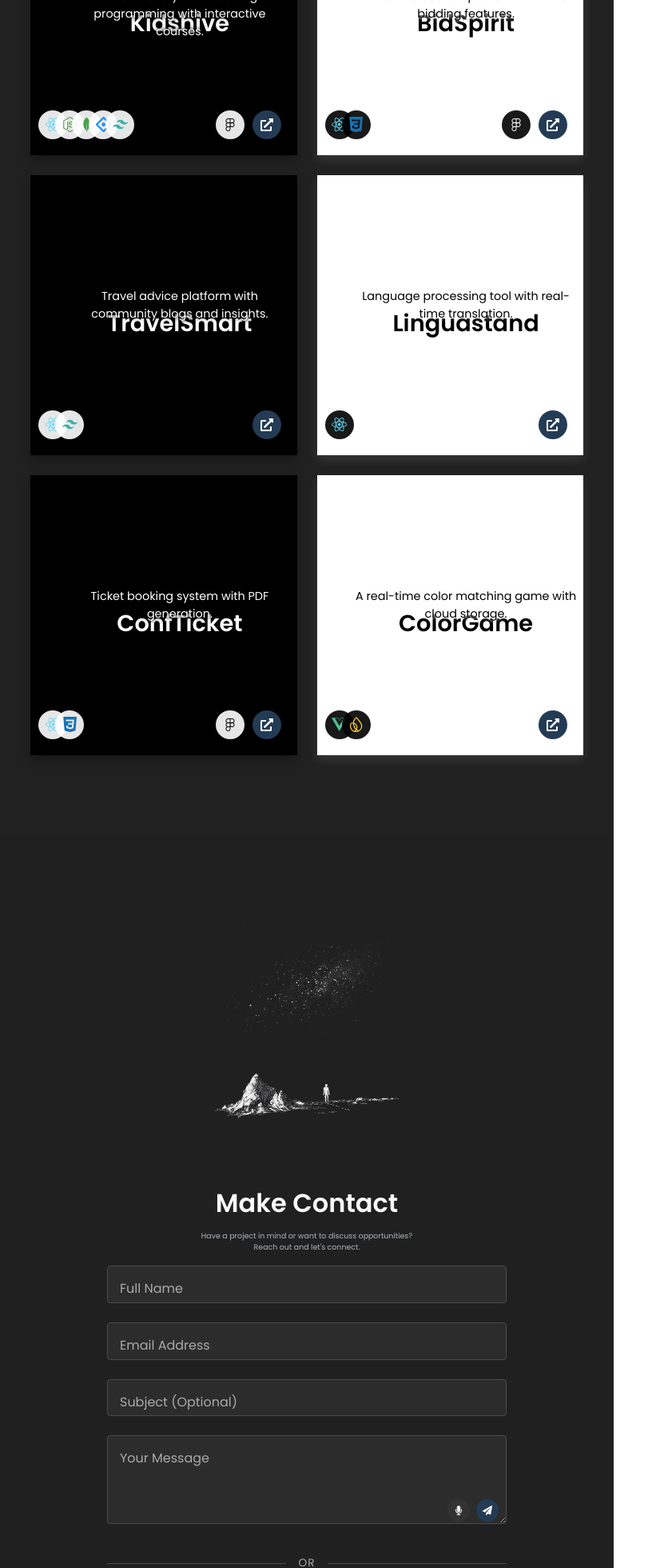
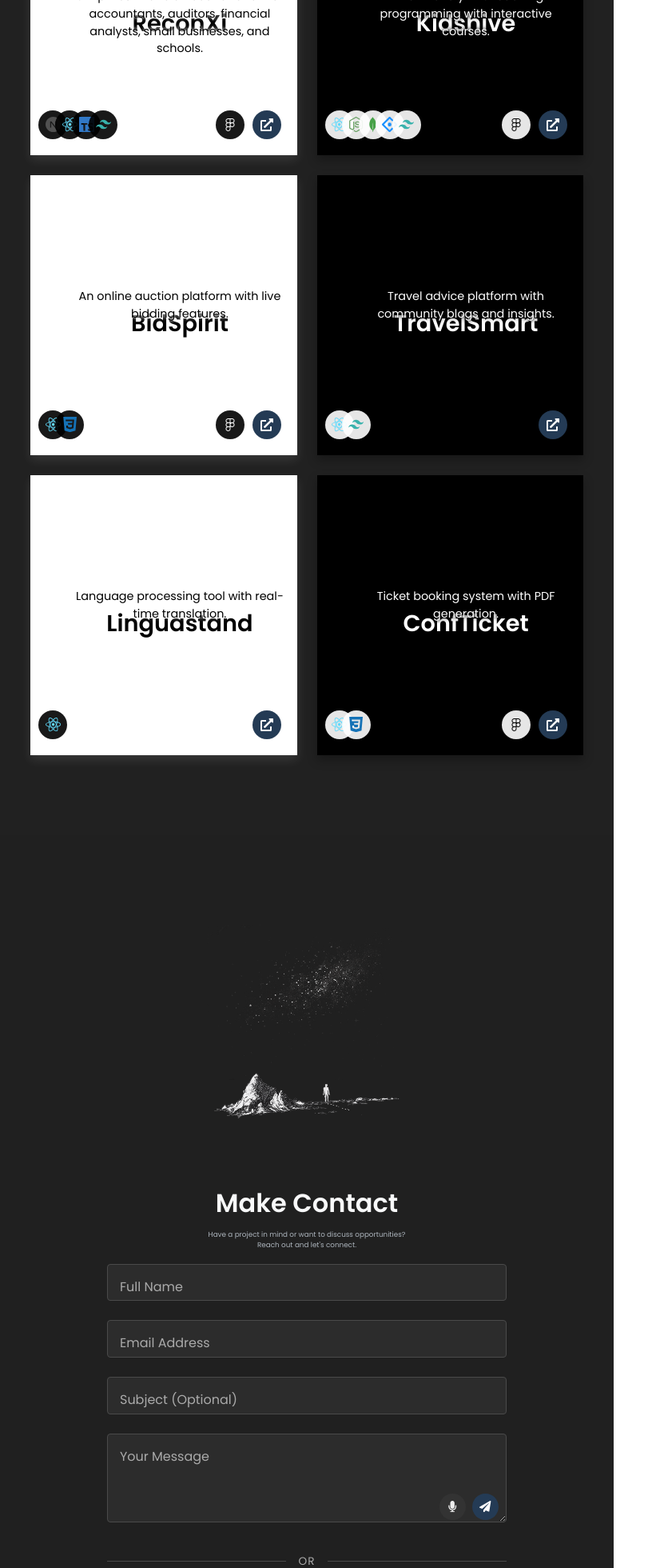
Before and after one commit to eniolatalabi/talabi-portfolio, a React (Create React App) app: page / in a window 768 px wide. Shown: the part 2620-4580 px from the top of the page at 80% size, 816 px wide, since content can reach past the window. Built offline with nearby package versions, Linux system fonts and the light colour scheme.

Commit message:
Alignment fix

```diff
--- a/src/Components/Contact.css
+++ b/src/Components/Contact.css
@@ -369,7 +369,7 @@
   }
 
   .section-subtitle {
-    font-size: 0.59rem;
+    font-size: 0.55rem;
     padding: 0 1rem;
   }
 
@@ -387,13 +387,13 @@
   }
 
   .control-btn {
-    width: 28px;
-    height: 28px;
-    font-size: 0.75rem;
+    width: 33px;
+    height: 33px;
+    font-size: 0.9rem;
   }
 }
 
-/* Nest Hub / Nest Hub Max Fixes */
+
 @media (min-width: 769px) and (max-width: 1280px) {
   .contact-section {
     width: 100%;
--- a/src/Components/Footer.css
+++ b/src/Components/Footer.css
@@ -1,8 +1,11 @@
 .footer-section {
+    padding: 3rem 3.5rem;
     width: 100%;
-    padding: 2rem 1.5rem;
-    font-family: "Poppins", sans-serif;
+    max-width: 1200px;
+    margin: 0 auto;
+    box-sizing: border-box;
     transition: background 0.3s ease-in-out, color 0.3s ease-in-out;
+
   }
 
   .footer-section.day {
@@ -79,11 +82,17 @@
 
   /* Responsive Design */
   @media (min-width: 768px) {
+
     .footer-content {
       flex-direction: row;
       justify-content: space-between;
       align-items: flex-start;
       text-align: left;
+      padding: 3rem 1.5rem;
+      width: 100%;
+      max-width: 1200px;
+      margin: 0 auto;
+      box-sizing: border-box;
     }
     .footer-copy {
       text-align: start;
--- a/src/Components/Projects.css
+++ b/src/Components/Projects.css
@@ -212,7 +212,6 @@
   background: rgba(0, 0, 0, 0.9);
 }
 
-
 .react-icon { color: #61DAFB !important; }
 .node-icon { color: #68A063 !important; }
 .mongo-icon { color: #47A248 !important; }
@@ -221,11 +220,12 @@
 .css-icon { color: #1572B6 !important; }
 .vue-icon { color: #4FC08D !important; }
 .firebase-icon { color: #FFCA28 !important; }
+.next-icon { color: #515151 !important; }
+.typescript-icon { color: #3178C6 !important; }
 
 .tech-icon:hover {
   transform: scale(1.1);
 }
-
 .tech-tooltip {
   position: absolute;
   bottom: 100%;
--- a/src/Components/Projects.js
+++ b/src/Components/Projects.js
@@ -10,6 +10,8 @@ import {
   SiVuedotjs,
   SiFirebase,
   SiCss3,
+  SiNextdotjs,
+  SiTypescript,
 } from "react-icons/si";
 
 const techIcons = {
@@ -21,11 +23,23 @@ const techIcons = {
   CSS: <SiCss3 className="css-icon" />,
   Vue: <SiVuedotjs className="vue-icon" />,
   Firebase: <SiFirebase className="firebase-icon" />,
+  Nextjs: <SiNextdotjs className="next-icon" />,
+  Typescript: <SiTypescript className="typescript-icon" />,
 };
 
 const projects = [
   {
     id: 1,
+    title: "ReconXi",
+    image: "https://images.unsplash.com/photo-1554224155-6726b3ff858f?ixlib=rb-4.0.3&ixid=M3wxMjA3fDB8MHxwaG90by1wYWdlfHx8fGVufDB8fHx8fA%3D%3D&auto=format&fit=crop&w=1000&q=80",
+    stack: ["Nextjs", "React", "Typescript", "Tailwind CSS"],
+    description: "Simplifies financial reconciliation for accountants, auditors, financial analysts, small businesses, and schools.",
+    figmaLink: "https://www.figma.com/design/DIG58StAdLwxcEONbS1JAC/ReconXi?node-id=7540-18644&t=7VWB69LXgzBBq3lr-1",
+    liveLink: "https://reconxi.com/",
+    bgColor: "white"
+  },
+  {
+    id: 2,
     title: "Kidshive",
     image: "https://images.unsplash.com/photo-1635070041078-e363dbe005cb?ixlib=rb-4.0.3&ixid=M3wxMjA3fDB8MHxwaG90by1wYWdlfHx8fGVufDB8fHx8fA%3D%3D&auto=format&fit=crop&w=1000&q=80",
     stack: ["React", "Node.js", "MongoDB", "Ant Design", "Tailwind CSS"],
@@ -35,7 +49,7 @@ const projects = [
     bgColor: "black"
   },
   {
-    id: 2,
+    id: 3,
     title: "BidSpirit",
     image: "https://images.unsplash.com/photo-1607082348824-0a96f2a4b9da?ixlib=rb-4.0.3&ixid=M3wxMjA3fDB8MHxwaG90by1wYWdlfHx8fGVufDB8fHx8fA%3D%3D&auto=format&fit=crop&w=1000&q=80",
     stack: ["React", "CSS"],
@@ -45,7 +59,7 @@ const projects = [
     bgColor: "white"
   },
   {
-    id: 3,
+    id: 4,
     title: "TravelSmart",
     image: "https://images.unsplash.com/photo-1508672019048-805c876b67e2?ixlib=rb-4.0.3&ixid=M3wxMjA3fDB8MHxwaG90by1wYWdlfHx8fGVufDB8fHx8fA%3D%3D&auto=format&fit=crop&w=1000&q=80",
     stack: ["React", "Tailwind CSS"],
@@ -54,7 +68,7 @@ const projects = [
     bgColor: "black"
   },
   {
-    id: 4,
+    id: 5,
     title: "Linguastand",
     image: "https://images.unsplash.com/photo-1454165804606-c3d57bc86b40?ixlib=rb-4.0.3&ixid=M3wxMjA3fDB8MHxwaG90by1wYWdlfHx8fGVufDB8fHx8fA%3D%3D&auto=format&fit=crop&w=1000&q=80",
     stack: ["React"],
@@ -63,7 +77,7 @@ const projects = [
     bgColor: "white"
   },
   {
-    id: 5,
+    id: 6,
     title: "ConfTicket",
     image: "https://images.unsplash.com/photo-1505373877841-8d25f7d46678?ixlib=rb-4.0.3&ixid=M3wxMjA3fDB8MHxwaG90by1wYWdlfHx8fGVufDB8fHx8fA%3D%3D&auto=format&fit=crop&w=1000&q=80",
     stack: ["React", "CSS"],
@@ -71,16 +85,7 @@ const projects = [
     figmaLink: "https://www.figma.com/confticket",
     liveLink: "https://ticket-generator-hng-stage-two.vercel.app/",
     bgColor: "black"
-  },
-  {
-    id: 6,
-    title: "ColorGame",
-    image: "https://images.unsplash.com/photo-1547658719-da2b51169166?ixlib=rb-4.0.3&ixid=M3wxMjA3fDB8MHxwaG90by1wYWdlfHx8fGVufDB8fHx8fA%3D%3D&auto=format&fit=crop&w=1000&q=80",
-    stack: ["Vue", "Firebase"],
-    description: "A real-time color matching game with cloud storage.",
-    liveLink: "https://colorgame-stage1.vercel.app/",
-    bgColor: "white"
-  },
+  }
 ];
 
 const SelectedWorks = ({ isNightMode, id }) => {
```
